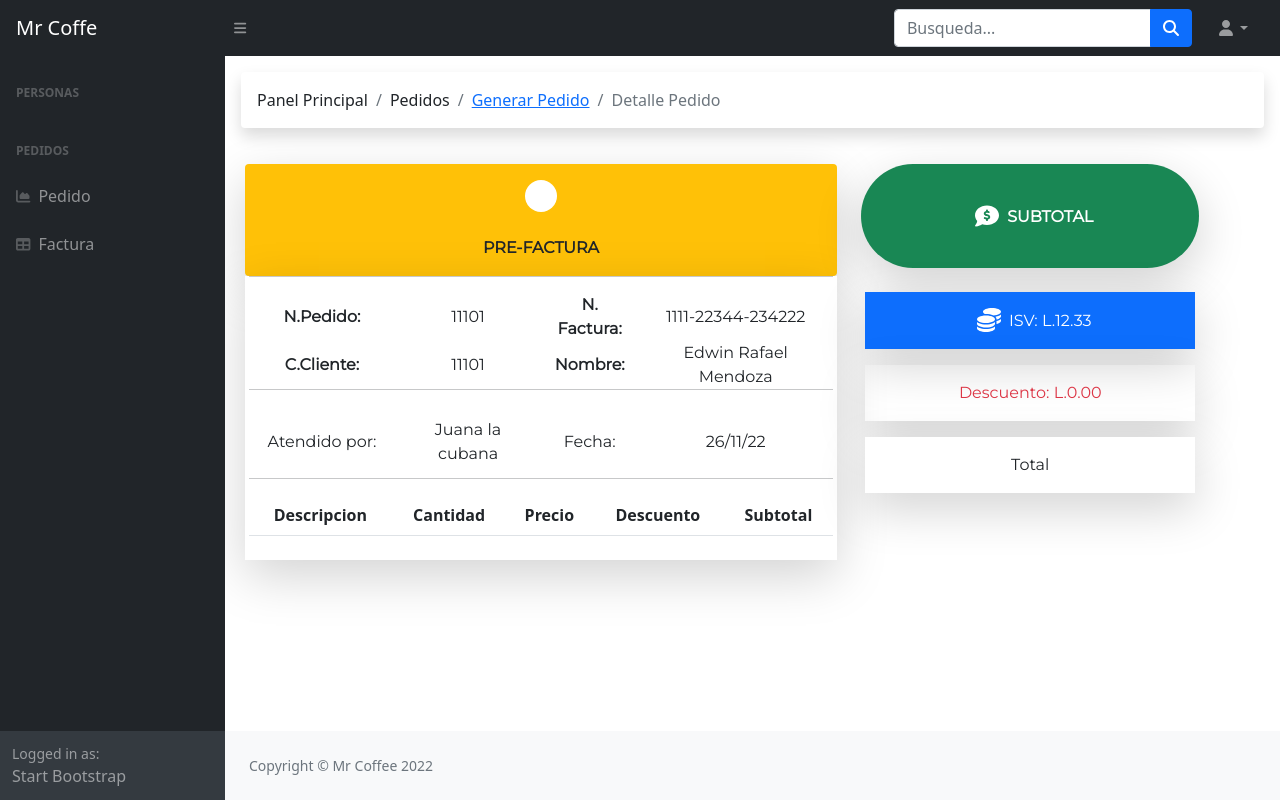
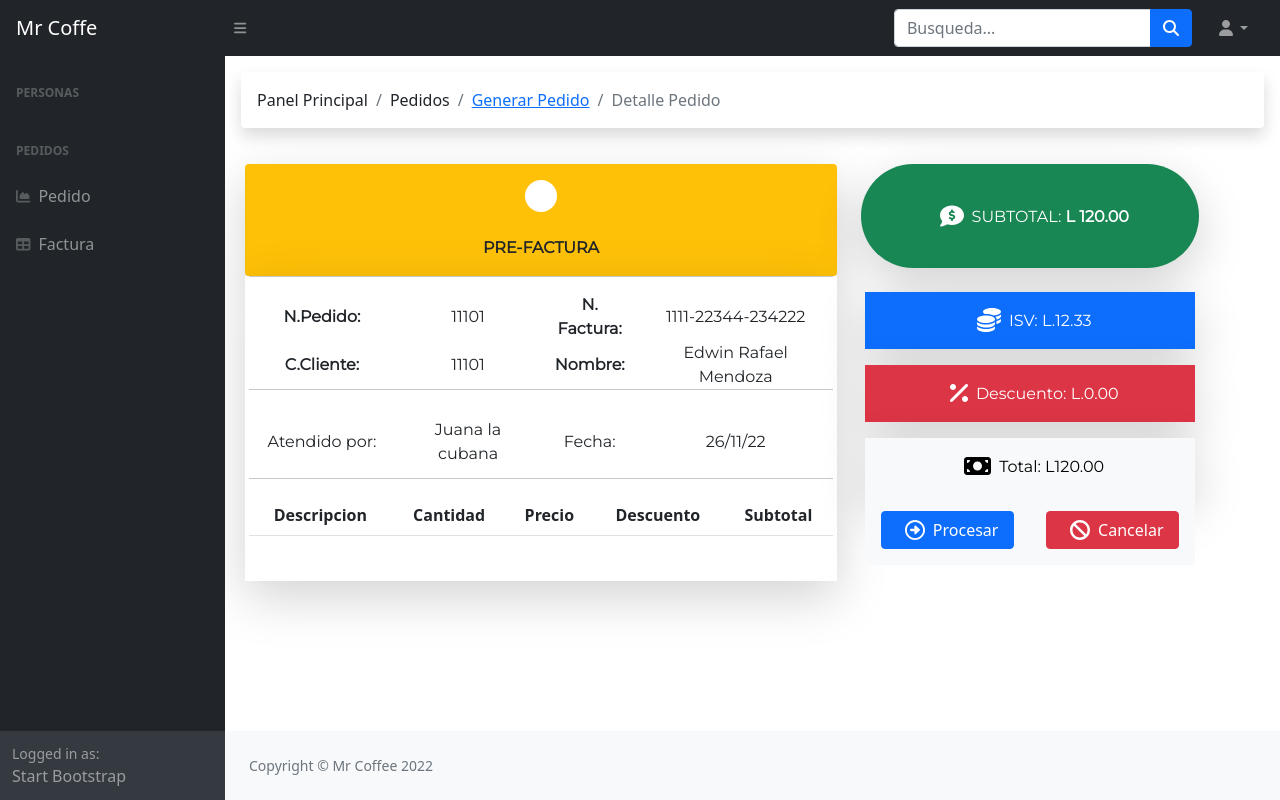
Before and after one commit to Rafamendoz/MRCOFFE_SYSTEM, a PHP site: page /PROYECTODW/views/detallepedido.php in a window 1280 px wide. Run offline with PHP 8.4, Linux system fonts and the light colour scheme; the visitor is signed in with stand-in values (Sample User, id 1); lists and menus that the app fills with data are empty; some libraries are stand-ins or nearby versions.

Commit message:
Detalle de Elementos Visuales

```diff
--- a/views/detallepedido.php
+++ b/views/detallepedido.php
@@ -54,10 +54,10 @@ include('../conexion.php');
 
                             </div>
 
-                            <div class="col-4 shadow-lg p-3 mx-4 mb-2 bg-success rounded-pill ">
+                            <div class="col-4 shadow-lg p-3 mx-4 mb-2 btn-success rounded-pill ">
 
                                 </br>
-                                <p style="color: white;"><b> <i class="fa-solid fa-comment-dollar mx-2 fa-xl"></i>SUBTOTAL</b></p>
+                                <p style="color: white;"><i class="fa-solid fa-comment-dollar mx-2 fa-xl"></i>SUBTOTAL: <b>L <label>120.00</b></label></p>
 
                             </div>
 
@@ -183,8 +183,8 @@ include('../conexion.php');
                                 </div>
 
                                 <div class="row">
-                                    <div class="col-12 shadow-lg p-3  mb-3 btn-outline-danger">
-                                        <p>Descuento: L.0.00</p>
+                                    <div class="col-12 shadow-lg p-3  mb-3 btn-danger">
+                                        <p><i class="fa-solid fa-percent fa-xl mx-2"></i>Descuento: L.0.00</p>
 
                                     </div>
                                 </div>
@@ -192,9 +192,22 @@ include('../conexion.php');
 
 
                                 <div class="row">
-                                    <div class="col-12 shadow-lg p-3  bg-body">
-                                        <p>Total</p>
+                                    <div class="col-12 shadow-lg p-3 btn-light">
+                                        <p><i class="fa-solid fa-money-bill fa-xl mx-2"></i></i>Total: L<label id="LSubtotal">120.00</label></p>
 
+                                    </div>
+                                </div>
+
+
+
+                                <div class="row">
+                                    <div class="col-6  p-3 d-grid gap-2 btn-light">
+                                        <button type="button"  class="btn btn-primary"><i class="fa-regular fa-circle-right fa-lg mx-2"></i>Procesar</button>
+
+                                    </div>
+
+                                    <div class="col-6  p-3 d-grid gap-2 btn-light">
+                                        <button type="button"  class="btn btn-danger"><i class="fa-solid fa-ban fa-lg mx-2"></i>Cancelar</button>
                                     </div>
                                 </div>
 
```
